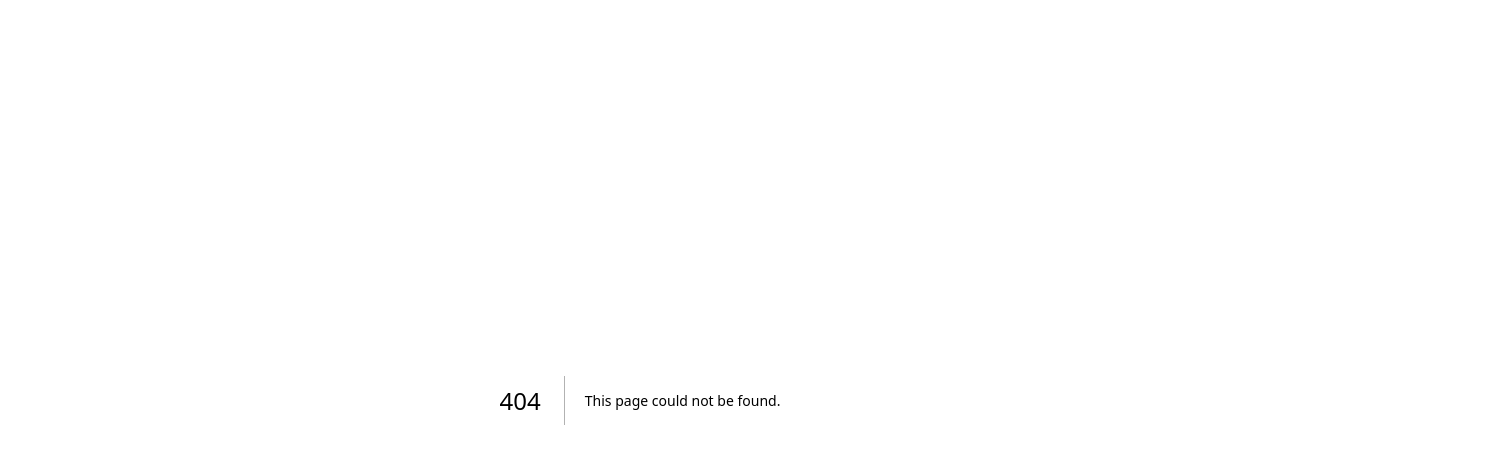
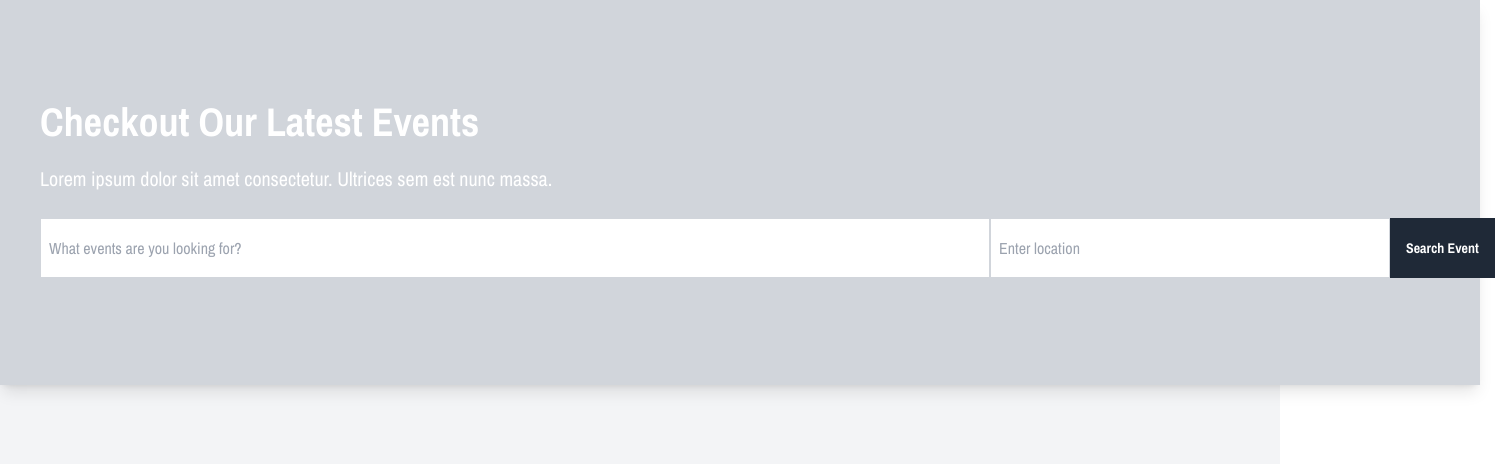
Before and after one commit to DeveLeb/Develeb-Platform, a Next.js app in the folder packages/frontend/: page /Event in a window 1280 px wide. Before the commit this address had no page. Shown: the top 464 px of the page, 1495 px wide, since content can reach past the window. Built offline with nearby package versions, Linux system fonts and the light colour scheme.

Commit message:
event search panel

```diff
--- a/packages/frontend/package.json
+++ b/packages/frontend/package.json
@@ -10,7 +10,6 @@
         "knip": "knip"
     },
     "dependencies": {
-        "@next/swc-darwin-arm64": "^14.2.5",
         "@radix-ui/react-slot": "^1.1.0",
         "class-variance-authority": "^0.7.0",
         "clsx": "^2.1.1",
--- /dev/null
+++ b/packages/frontend/src/app/Event/page.tsx
@@ -0,0 +1,17 @@
+'use client';
+// src/app/Event/page.tsx
+import React from 'react';
+import EventSearchPanel from '../../components/molecules/EventSearchPanel';
+
+const EventPage = () => {
+  const handleSearch = () => {
+    alert('Searching for events...');
+  };
+
+  return (
+    <div className="flex items-start justify-start min-h-screen bg-gray-100">
+      <EventSearchPanel onSearch={handleSearch} />
+    </div>
+  );
+};
+export default EventPage;
--- a/packages/frontend/src/app/globals.css
+++ b/packages/frontend/src/app/globals.css
@@ -1,11 +1,14 @@
 @tailwind base;
 @tailwind components;
 @tailwind utilities;
+
+@import url('https://fonts.googleapis.com/css2?family=Archivo+Narrow:wght@400;700&display=swap');
 
 @layer base {
   :root {
     --background: 0 0% 100%;
     --foreground: 222.2 84% 4.9%;
+    --font-sans: 'Archivo Narrow', sans-serif;
 
     --card: 0 0% 100%;
     --card-foreground: 222.2 84% 4.9%;
@@ -64,13 +67,12 @@
     --input: 217.2 32.6% 17.5%;
     --ring: 212.7 26.8% 83.9%;
   }
-}
 
-@layer base {
+  body {
+    @apply bg-background text-foreground font-sans;
+  }
+
   * {
     @apply border-border;
   }
-  body {
-    @apply bg-background text-foreground;
-  }
 }
--- /dev/null
+++ b/packages/frontend/src/components/molecules/EventSearchPanel.tsx
@@ -0,0 +1,51 @@
+// src/components/molecules/EventSearchPanel.tsx
+import React from 'react';
+import { Button } from "@/components/ui/button";
+
+interface SearchPanelProps {
+  onSearch: () => void;
+}
+
+const EventSearchPanel: React.FC<SearchPanelProps> = ({ onSearch }) => {
+  return (
+    <div className="w-[2000px] h-[385px] bg-gray-300 p-10 shadow-lg flex justify-center">
+      <div className="max-w-[1400px] w-full flex flex-col justify-center">
+        <h1 className="text-[40px] font-bold text-white mb-3 text-left">
+          Checkout Our Latest Events
+        </h1>
+        <p className="text-[20px] text-white mb-6 text-left">
+          Lorem ipsum dolor sit amet consectetur. Ultrices sem est nunc massa.
+        </p>
+
+        <div className="flex items-end">
+          <div className="flex flex-col mb-4">
+            <input
+              type="text"
+              id="eventSearch"
+              className="w-[950px] h-[60px] border border-gray-300 p-2 focus:outline-none focus:ring-2 focus:ring-blue-500"
+              placeholder="What events are you looking for?"
+            />
+          </div>
+
+          <div className="flex flex-col mb-4">
+            <input
+              type="text"
+              id="location"
+              className="w-[400px] h-[60px] border border-gray-300 p-2 focus:outline-none focus:ring-2 focus:ring-blue-500"
+              placeholder="Enter location"
+            />
+          </div>
+
+          <Button
+            onClick={onSearch}
+            className="h-[60px] bg-gray-800 hover:bg-gray-600 text-white font-bold mb-4"
+          >
+            Search Event
+          </Button>
+        </div>
+      </div>
+    </div>
+  );
+};
+
+export default EventSearchPanel;
--- /dev/null
+++ b/packages/frontend/src/components/ui/button.tsx
@@ -0,0 +1,56 @@
+import * as React from "react"
+import { Slot } from "@radix-ui/react-slot"
+import { cva, type VariantProps } from "class-variance-authority"
+
+import { cn } from "@/lib/utils"
+
+const buttonVariants = cva(
+  "inline-flex items-center justify-center whitespace-nowrap rounded-none text-sm font-medium ring-offset-background transition-colors focus-visible:outline-none focus-visible:ring-2 focus-visible:ring-ring focus-visible:ring-offset-2 disabled:pointer-events-none disabled:opacity-50",
+  {
+    variants: {
+      variant: {
+        default: "bg-primary text-primary-foreground hover:bg-primary/90",
+        destructive:
+          "bg-destructive text-destructive-foreground hover:bg-destructive/90",
+        outline:
+          "border border-input bg-background hover:bg-accent hover:text-accent-foreground",
+        secondary:
+          "bg-secondary text-secondary-foreground hover:bg-secondary/80",
+        ghost: "hover:bg-accent hover:text-accent-foreground",
+        link: "text-primary underline-offset-4 hover:underline",
+      },
+      size: {
+        default: "h-10 px-4 py-2",
+        sm: "h-9 rounded-md px-3",
+        lg: "h-11 rounded-md px-8",
+        icon: "h-10 w-10",
+      },
+    },
+    defaultVariants: {
+      variant: "default",
+      size: "default",
+    },
+  }
+)
+
+export interface ButtonProps
+  extends React.ButtonHTMLAttributes<HTMLButtonElement>,
+    VariantProps<typeof buttonVariants> {
+  asChild?: boolean
+}
+
+const Button = React.forwardRef<HTMLButtonElement, ButtonProps>(
+  ({ className, variant, size, asChild = false, ...props }, ref) => {
+    const Comp = asChild ? Slot : "button"
+    return (
+      <Comp
+        className={cn(buttonVariants({ variant, size, className }))}
+        ref={ref}
+        {...props}
+      />
+    )
+  }
+)
+Button.displayName = "Button"
+
+export { Button, buttonVariants }
```
Also changed, not shown: packages/frontend/src/app/layout.tsx (+10 -3 lines), 1 other file (tests, documents, lock files or other folders).
